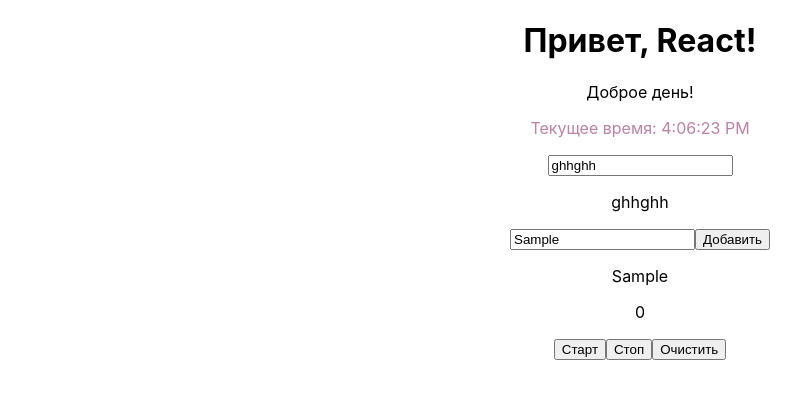
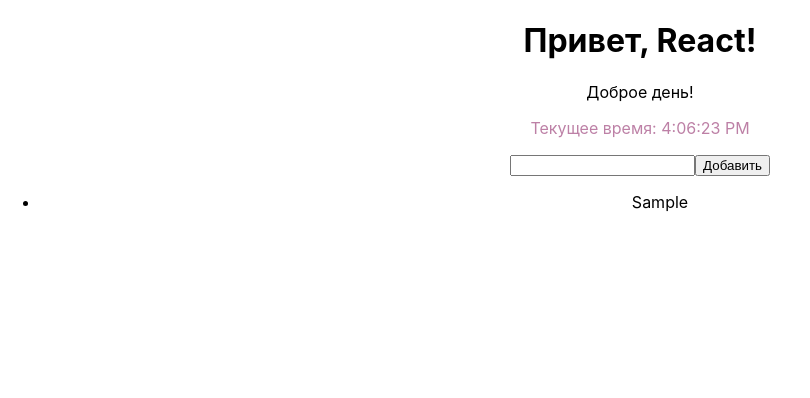
Before and after one commit to roofi-g/react, a React (Create React App) app in the folder my-first-react-app/: page / in a window 1280 px wide. Both pictures are taken after typing "Sample" into the empty fields and a click on the button "Добавить". Shown: the top 398 px of the page, without its empty margins (0-810 px from the left). Built offline with nearby package versions, Linux system fonts and the light colour scheme.

Commit message:
update TodoList

```diff
--- a/my-first-react-app/src/App.js
+++ b/my-first-react-app/src/App.js
@@ -11,9 +11,9 @@ function App() {
       <Greeting />
       <CurrentTime />
       {/*<Counter />*/}
-      <TextInput />
+      {/*<TextInput />*/}
       <TodoList />
-      <Timer />
+      {/*<Timer />*/}
     </div>
   );
 }
--- a/my-first-react-app/src/components/TodoList/TodoList.js
+++ b/my-first-react-app/src/components/TodoList/TodoList.js
@@ -1,21 +1,30 @@
 const {useState} = require("react");
 
 function TodoList() {
-  const [value, setValue] = useState();
-  const [elem, setElem] = useState();
+  const [value, setValue] = useState('');
+  const [elem, setElem] = useState([]);
 
   const handleChange = (event) => {
     setValue(event.target.value);
   }
 
-  const addElementInList = () => {
-    setElem(value);
+  const addElementInList = (e) => {
+    e.preventDefault();
+    console.log(value.trim())
+    if (!value.trim()) return;
+    setElem([...elem, {text: value}]);
+    setValue('')
   }
+
   return(
     <div>
-      <input type="text" value={value} onChange={handleChange}/>
-      <button onClick={addElementInList}>Добавить</button>
-      <p>{elem}</p>
+      <form onClick={addElementInList}>
+        <input type="text" value={value} onChange={handleChange}/>
+        <button>Добавить</button>
+      </form>
+      <ul>
+        {elem.map(el => <li>{el.text}</li>)}
+      </ul>
     </div>
   );
 }
```
Also changed, not shown: 1 other file (tests, documents, lock files or other folders).
